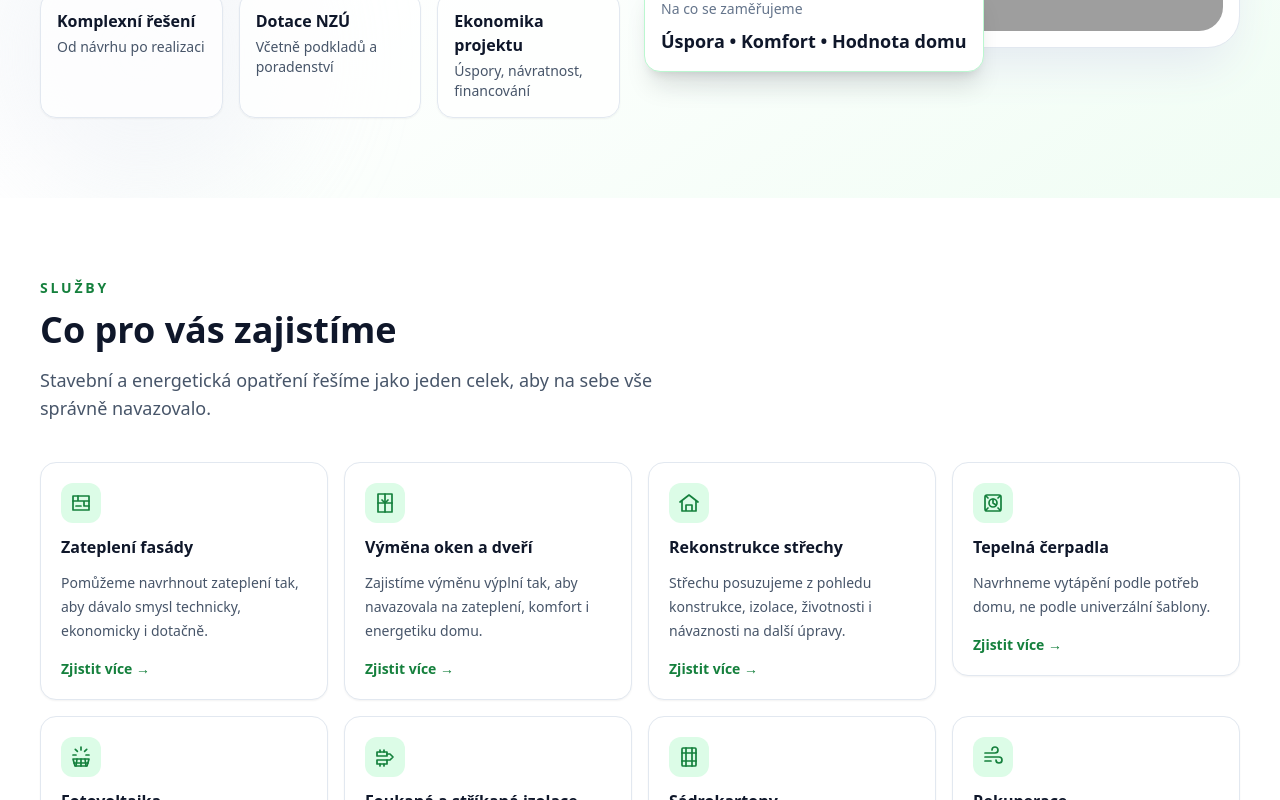
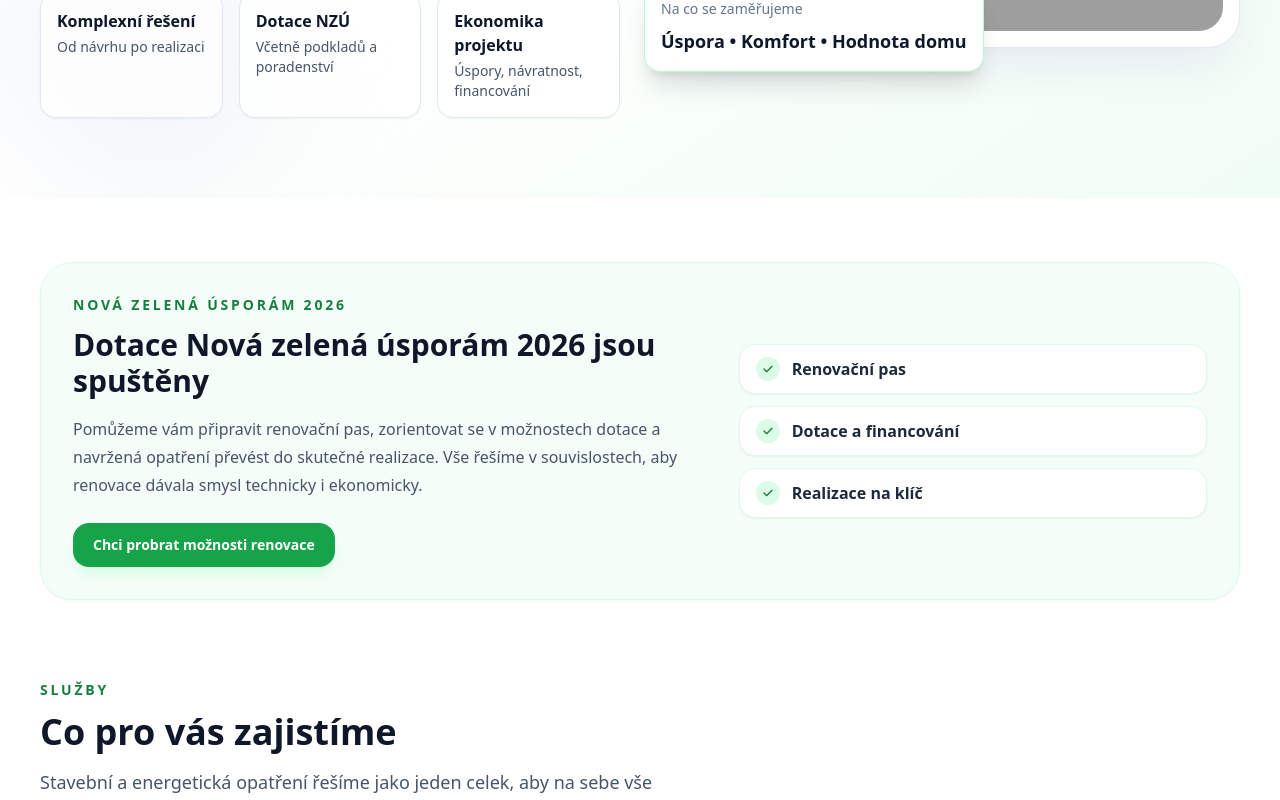
Before and after one commit to Enerixsro/enerix-web, a Next.js app: page / in a window 1280 px wide. Shown: the part 656-1456 px from the top of the page. Built offline with nearby package versions, Linux system fonts and the light colour scheme; grey boxes are pictures that could not be loaded.

Commit message:
Add NZU 2026 information block

```diff
--- a/pages/index.js
+++ b/pages/index.js
@@ -393,6 +393,59 @@
           </div>
         </section>
 
+        <section className="px-6 pt-12 md:px-10 md:pt-16">
+          <div className="mx-auto grid max-w-7xl gap-8 rounded-[2rem] border border-green-100 bg-green-50/70 p-6 shadow-sm md:p-8 lg:grid-cols-[1.15fr_0.85fr] lg:items-center">
+            <div>
+              <div className="text-sm font-semibold uppercase tracking-[0.2em] text-green-700">
+                Nová zelená úsporám 2026
+              </div>
+              <h2 className="mt-3 text-2xl font-bold text-slate-900 md:text-3xl">
+                Dotace Nová zelená úsporám 2026 jsou spuštěny
+              </h2>
+              <p className="mt-4 max-w-2xl leading-7 text-slate-600">
+                Pomůžeme vám připravit renovační pas, zorientovat se v možnostech
+                dotace a navržená opatření převést do skutečné realizace. Vše řešíme
+                v souvislostech, aby renovace dávala smysl technicky i ekonomicky.
+              </p>
+              <a
+                href="#kontakt"
+                className="mt-6 inline-flex items-center justify-center rounded-2xl bg-green-600 px-5 py-3 text-sm font-semibold text-white shadow-lg shadow-green-100 transition hover:bg-green-700"
+              >
+                Chci probrat možnosti renovace
+              </a>
+            </div>
+
+            <ul className="grid gap-3 sm:grid-cols-3 lg:grid-cols-1">
+              {[
+                "Renovační pas",
+                "Dotace a financování",
+                "Realizace na klíč",
+              ].map((item) => (
+                <li
+                  key={item}
+                  className="flex items-center gap-3 rounded-2xl border border-green-100 bg-white px-4 py-3 font-semibold text-slate-800 shadow-sm"
+                >
+                  <span className="flex h-6 w-6 shrink-0 items-center justify-center rounded-full bg-green-100 text-green-700">
+                    <svg
+                      viewBox="0 0 24 24"
+                      fill="none"
+                      stroke="currentColor"
+                      strokeWidth="2"
+                      strokeLinecap="round"
+                      strokeLinejoin="round"
+                      className="h-4 w-4"
+                      aria-hidden="true"
+                    >
+                      <path d="m6 12 4 4 8-8" />
+                    </svg>
+                  </span>
+                  <span>{item}</span>
+                </li>
+              ))}
+            </ul>
+          </div>
+        </section>
+
         <section id="sluzby" className="mx-auto max-w-7xl px-6 py-20 md:px-10">
           <div className="max-w-2xl">
             <div className="text-sm font-semibold uppercase tracking-[0.2em] text-green-700">
```
